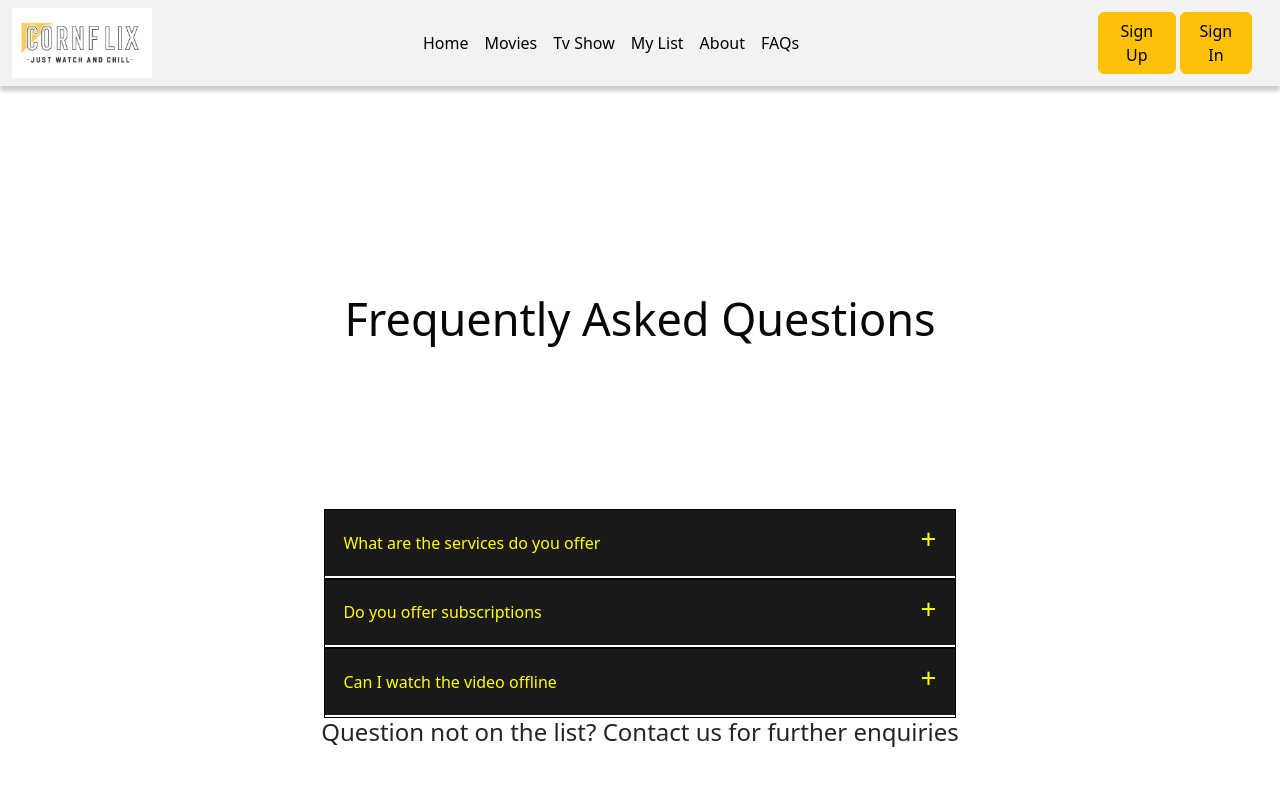
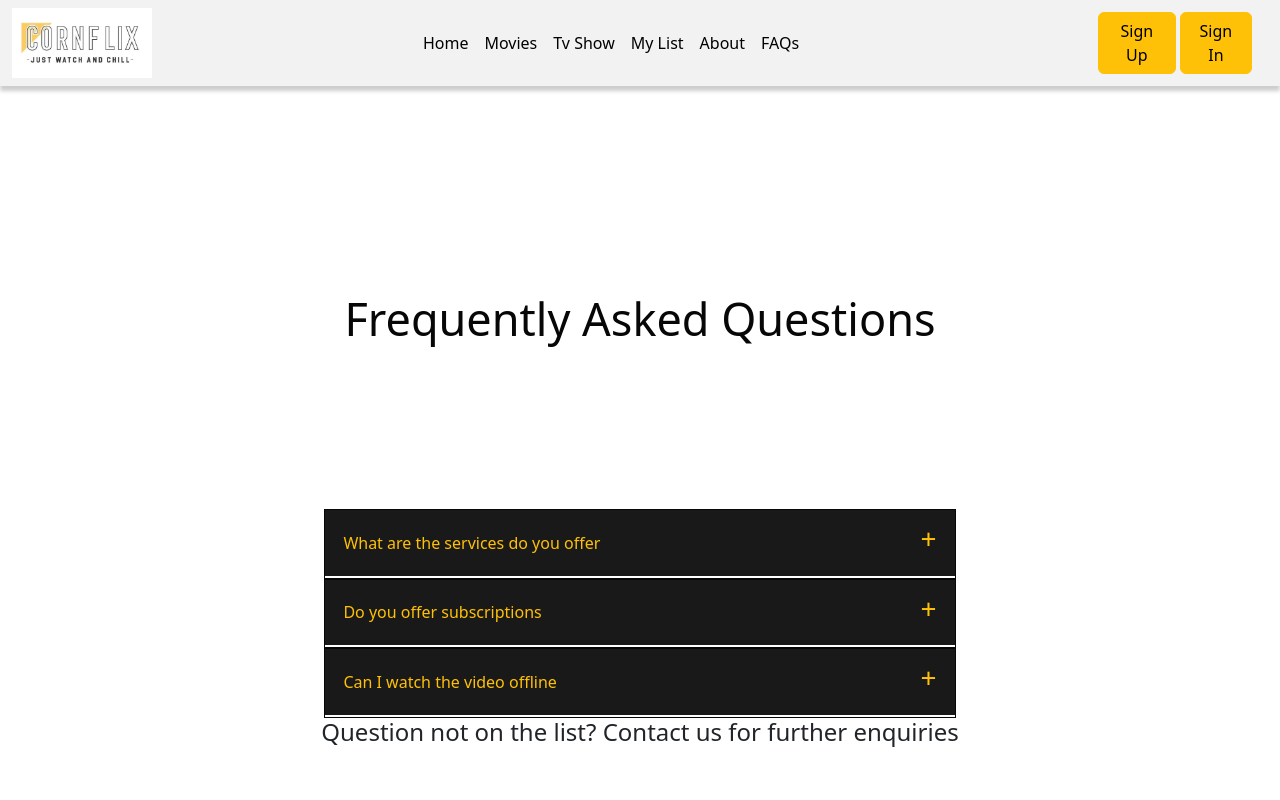
Before and after one commit to jsonimac/mini_proj2.github.io, a React (Create React App) app: page /faqs in a window 1280 px wide. Shown: the top 800 px of the page. Built offline with nearby package versions, Linux system fonts and the light colour scheme.

Commit message:
updated footer font size

```diff
--- a/src/components/FooterStyles.js
+++ b/src/components/FooterStyles.js
@@ -43,11 +43,11 @@ grid-gap: 20px;
 export const FooterLink = styled.a`
 color: black;
 margin-bottom: 20px;
-font-size: 24px;
+font-size: 18px;
 text-decoration: none;
 
 &:hover {
-	color: yellow;
+	color: #ffc107;
 	transition: 200ms ease-in;
 }
 `;
--- a/src/components/Style.js
+++ b/src/components/Style.js
@@ -6,7 +6,7 @@ export const Container = styled.div`
   display: flex;
 `;
 export const Entity = styled.div`
-  color: yellow;
+  color: #ffc107;
   border: 1px solid #070707;
   max-width: 690px;
   width: 99%;
```
